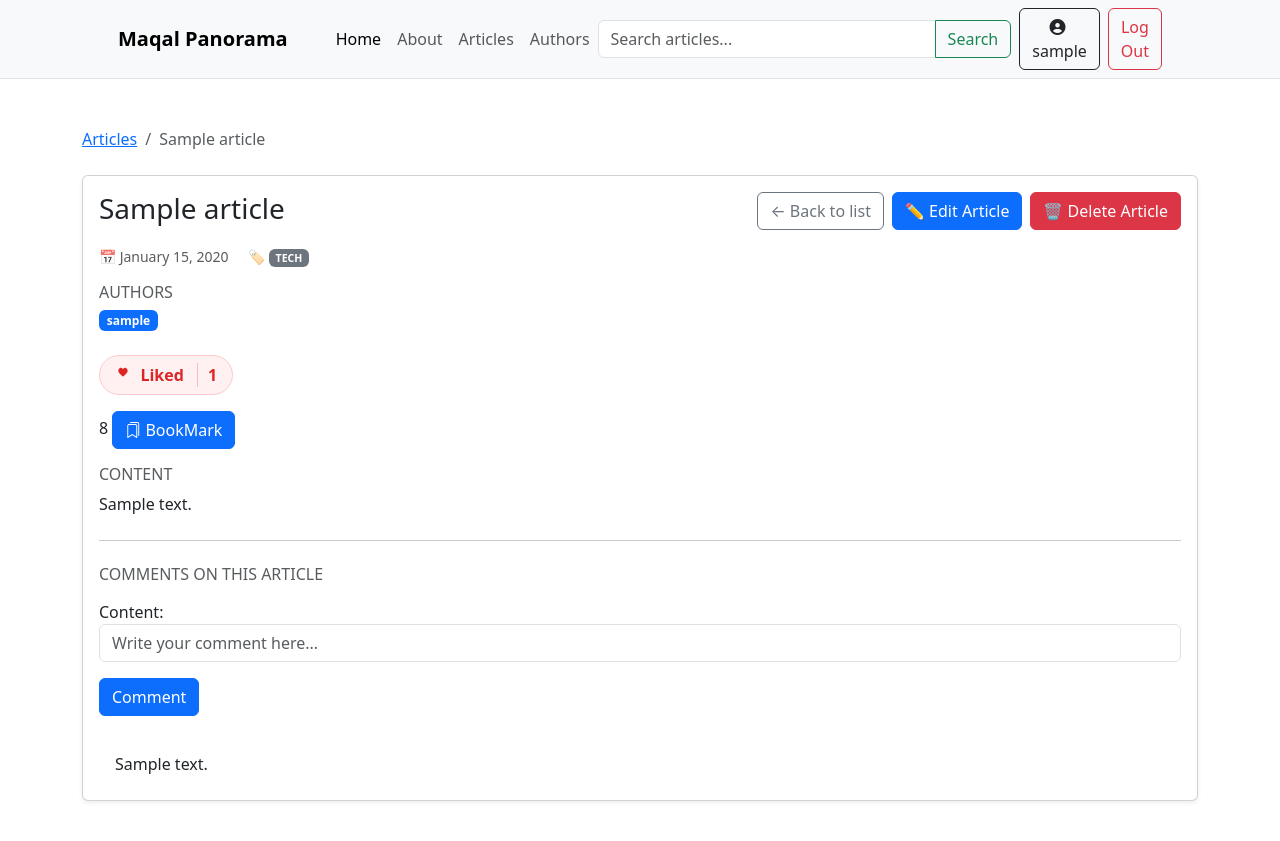
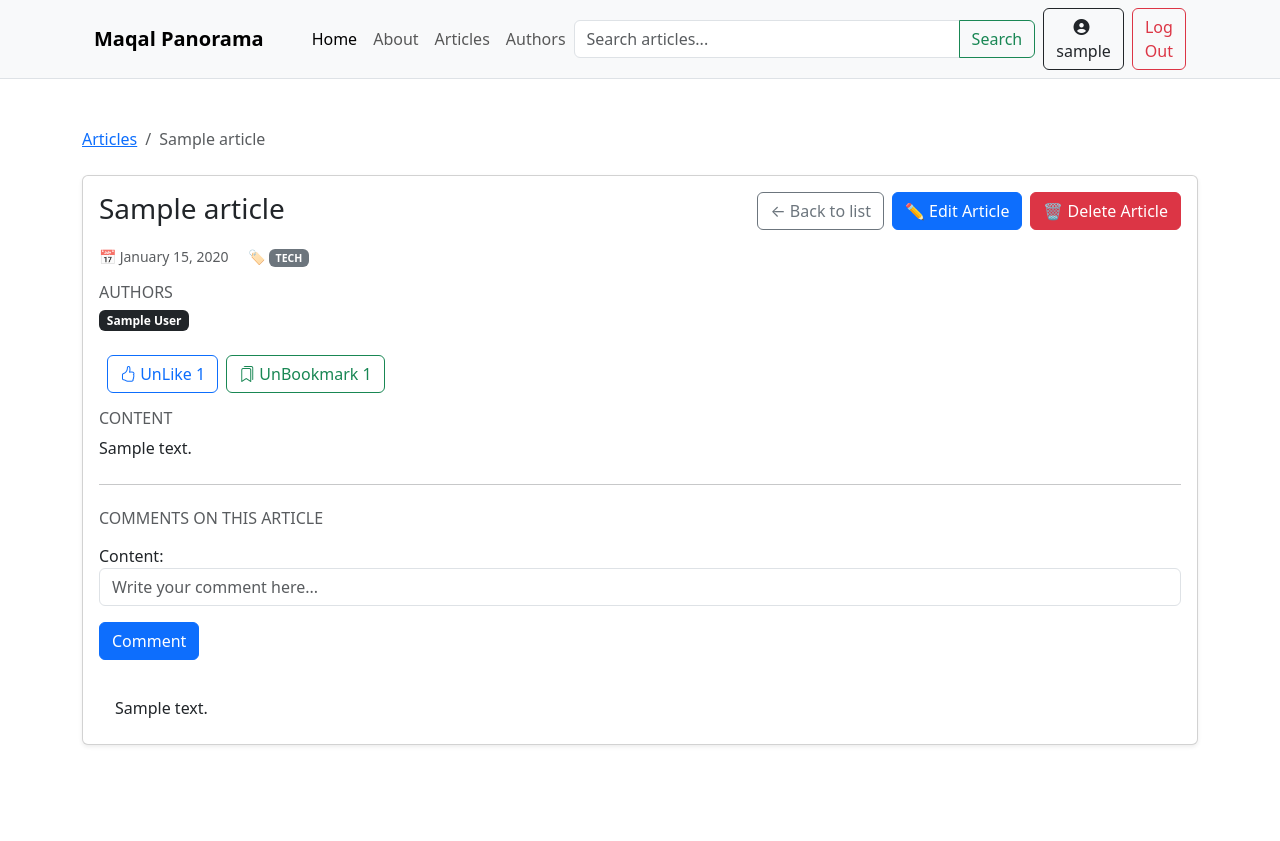
Before and after one commit to AhmadIrsahaid/Maqal-final-Project, a Django app: page /article/detail/1/ in a window 1280 px wide. Shown: the top 841 px of the page. Run offline with Django 5.2, Linux system fonts and the light colour scheme; a user stored in the database is signed in; tables that the repository leaves empty hold one stand-in row (values such as "Sample post"); some libraries are stand-ins or nearby versions.

Commit message:
edit styling and ignore images

```diff
--- a/backend/finalProject/polls/templates/articles/article_detail.html
+++ b/backend/finalProject/polls/templates/articles/article_detail.html
@@ -60,8 +60,8 @@
         {% with authors_qs=articles.authors.all %} {% if authors_qs %}
         <div class="d-flex flex-wrap gap-2">
           {% for author in authors_qs %}
-          <span class="badge text-bg-primary">
-            {{ author.get_full_name|default:author.username }}
+          <span class="badge text-bg-dark">
+            {{ author.first_name}} {{ author.last_name }}
           </span>
           {% endfor %}
         </div>
@@ -69,6 +69,7 @@
         <span class="text-muted">No authors</span>
         {% endif %} {% endwith %}
       </div>
+    <div class="d-flex align-items-center gap-2 ms-lg-2 my-2 my-lg-0">
       {# --- Like Form --- #}
       <div class="mb-3">
         {% if user.is_authenticated %}
@@ -81,78 +82,43 @@
           <button
             type="submit"
             name="submit_like"
-            class="btn-like {% if user_has_liked %}liked{% endif %}"
             aria-pressed="{% if user_has_liked %}true{% else %}false{% endif %}"
             title="{% if user_has_liked %}Remove like{% else %}Like this article{% endif %}"
-          >
-            <span class="icon" aria-hidden="true">
-              <svg
-                class="heart-stroke"
-                xmlns="http://www.w3.org/2000/svg"
-                viewBox="0 0 16 16"
-                fill="none"
-              >
-                <path
-                  d="m8 2.748-.717-.737C5.6.281 2.514 3.36 4.5 6.065c1.4 1.9 3.5 3.385 3.5 3.385s2.1-1.485 3.5-3.385C13.486 3.36 10.4.28 8.717 2.01L8 2.748Z"
-                  stroke="currentColor"
-                  stroke-width="1.4"
-                  fill="none"
-                ></path>
-              </svg>
+            class="btn btn-outline-primary {% if user_has_liked %}liked{% endif %}"
+            >
+            <i class="bi bi-hand-thumbs-up"></i>
 
-              <svg
-                class="heart-fill"
-                xmlns="http://www.w3.org/2000/svg"
-                viewBox="0 0 16 16"
-              >
-                <path
-                  fill="currentColor"
-                  d="M8 2.748l-.717-.737C5.6.281 2.514 3.36 4.5 6.065 5.9 7.965 8 9.45 8 9.45s2.1-1.485 3.5-3.385C13.486 3.36 10.4.28 8.717 2.01L8 2.748z"
-                ></path>
-              </svg>
-            </span>
-            <span class="label"
-              >{% if user_has_liked %}Liked{% else %}Like{% endif %}</span
-            >
+            <span class="label">{% if user_has_liked %}UnLike{% else %}Like{% endif %}</span>
             <span class="count">{{ likes_count }}</span>
           </button>
         </form>
         {% else %}
         <a href="{% url 'login' %}" class="btn-like" title="Log in to like">
           <span class="icon" aria-hidden="true">
-            <svg
-              class="heart-stroke"
-              xmlns="http://www.w3.org/2000/svg"
-              viewBox="0 0 16 16"
-              fill="none"
-            >
-              <path
-                d="m8 2.748-.717-.737C5.6.281 2.514 3.36 4.5 6.065c1.4 1.9 3.5 3.385 3.5 3.385s2.1-1.485 3.5-3.385C13.486 3.36 10.4.28 8.717 2.01L8 2.748Z"
-                stroke="currentColor"
-                stroke-width="1.4"
-                fill="none"
-              ></path>
-            </svg>
           </span>
           <span class="label">Like</span>
           <span class="count">{{ likes_count }}</span>
         </a>
         {% endif %}
       </div>
-
+      {# Bookmark form #}
     <div class="mb-3">
         {% if user.is_authenticated %}
         	<form method="post" action="{% url 'add-bookmark' articles.id %}" class="d-inline">
-            {% csrf_token %} {{ bookmarks_form }}8
+            {% csrf_token %} {{ bookmarks_form }}
            <button
             type="submit"
             name="submit_Bookmark"
-            class="btn btn-primary"
-          > <i class="bi bi-bookmarks"></i> BookMark</button>
+            class="btn btn-outline-success"
+          > <i class="bi bi-bookmarks"></i>
+           <span class="label"> {% if user_has_bookMark %} UnBookmark {% else %} Bookmark {% endif %} </span>
+           <span class="count">{{ bookmarks_count }}
+           </span>
+           </button>
             </form>
         {% endif %}
     </div>
-
+</div>
       <div class="mb-4">
         <h2 class="h6 text-uppercase text-muted mb-2">Content</h2>
         <div class="fs-6">
@@ -164,7 +130,7 @@
 
       <hr class="my-4" />
 
-      <!-- Comments -->
+      <!-- Comments section -->
       <div>
         <h2 class="h6 text-uppercase text-muted mb-3">
           Comments on this Article
--- a/backend/finalProject/polls/templates/base.html
+++ b/backend/finalProject/polls/templates/base.html
@@ -17,7 +17,7 @@
 
   <main class="flex-grow-1">
  <nav class="navbar navbar-expand-lg navbar-light bg-light border-bottom py-2"  >
-  <div class="container px-4 px-lg-5">
+  <div class="container px-4 px-lg-16">
     <a class="navbar-brand fw-semibold" href="/">Maqal Panorama</a>
 
     <button class="navbar-toggler" type="button" data-bs-toggle="collapse"
@@ -38,14 +38,14 @@
       </ul>
 
         {#Search bar#}
-      <div class="search-wrap w-10  ">
+      <div class="search-wrap w-5">
         <form class="input-group" role="search" action="{% url 'search_results' %}" method="get" >
           <input type="text" class="form-control" name="q" placeholder="Search articles..." aria-label="Search">
           <button class="btn btn-outline-success" type="submit">Search</button>
         </form>
       </div>
 
-
+     {# username and logout button #}
       <div class="user-actions d-flex align-items-center gap-2 ms-lg-2 my-2 my-lg-0">
         <a class="btn btn-outline-dark">
           <i class="fa-solid fa-circle-user me-1"></i>
@@ -136,9 +136,9 @@
     <div class="d-flex flex-column flex-md-row justify-content-between align-items-center gap-2 small">
       <div>© 2025 Maqal Panorama. All rights reserved.</div>
       <div class="d-flex gap-3">
-        <a class="text-decoration-none link-light-50" href="#privacy">Privacy</a>
-        <a class="text-decoration-none link-light-50" href="#terms">Terms</a>
-        <a class="text-decoration-none link-light-50" href="#accessibility">Accessibility</a>
+        <a class="text-decoration-none link-light-50" href="#">Privacy</a>
+        <a class="text-decoration-none link-light-50" href="#">Terms</a>
+        <a class="text-decoration-none link-light-50" href="#">Accessibility</a>
       </div>
     </div>
   </div>
--- a/backend/finalProject/polls/templates/registration/signup.html
+++ b/backend/finalProject/polls/templates/registration/signup.html
@@ -12,6 +12,9 @@
 {% block content %}
 <div class="container d-flex justify-content-center align-items-center" style="min-height: 80vh;">
   <div class="card shadow-sm p-4" style="max-width: 420px; width: 100%;">
+  <a class="btn btn-primary" href="{% url 'login' %}"><- Back To login page</a>
+  <br/>
+
     <h3 class="text-center mb-4">Create Reader Account</h3>
 
     <form method="post" novalidate>
--- a/backend/finalProject/polls/views.py
+++ b/backend/finalProject/polls/views.py
@@ -92,16 +92,18 @@ class ArticleDetailView(DetailView):
         article = self.object
         user = self.request.user
 
-
+        # Define forms
         ctx["comment_form"] = AddComment()
         ctx["like_form"] = LikeForm()
         ctx["bookmarks_form"] = BookmarkForm()
 
-
+        # count the number of likes and bookMark
         ctx["likes_count"] = article.article_likes.count()
         ctx["bookmarks_count"] = article.bookmarks.count()
+
+        #chnage the status if like and bookmark
         ctx["user_has_liked"] = user.is_authenticated and article.article_likes.filter(reader=user).exists()
-
+        ctx["user_has_bookMark"] = user.is_authenticated and article.bookmarks.filter(reader=user).exists()
 
         ctx["comments"] = article.comments.select_related("reader").order_by("-date_of_comment")
 
@@ -110,7 +112,6 @@ class ArticleDetailView(DetailView):
 
     def get_success_url(self):
          return reverse('article-detail',kwargs={'pk' : self.object.pk})
-
 
     def post(self, request, *args, **kwargs):
         self.object = self.get_object()
@@ -124,8 +125,6 @@ class ArticleDetailView(DetailView):
         ctx = self.get_context_data()
         ctx['comment_form'] = form
         return self.render_to_response(ctx)
-
-
 
 
 class ArticleDeleteView(DeleteView):
@@ -196,7 +195,6 @@ class SearchResultsView(ListView):
     template_name = "articles/article_list.html"
     # target_date =
 
-
     def get_queryset(self):
         query = self.request.GET.get("q")
         return Article.objects.filter(
```
Also changed, not shown: 1 other file.
